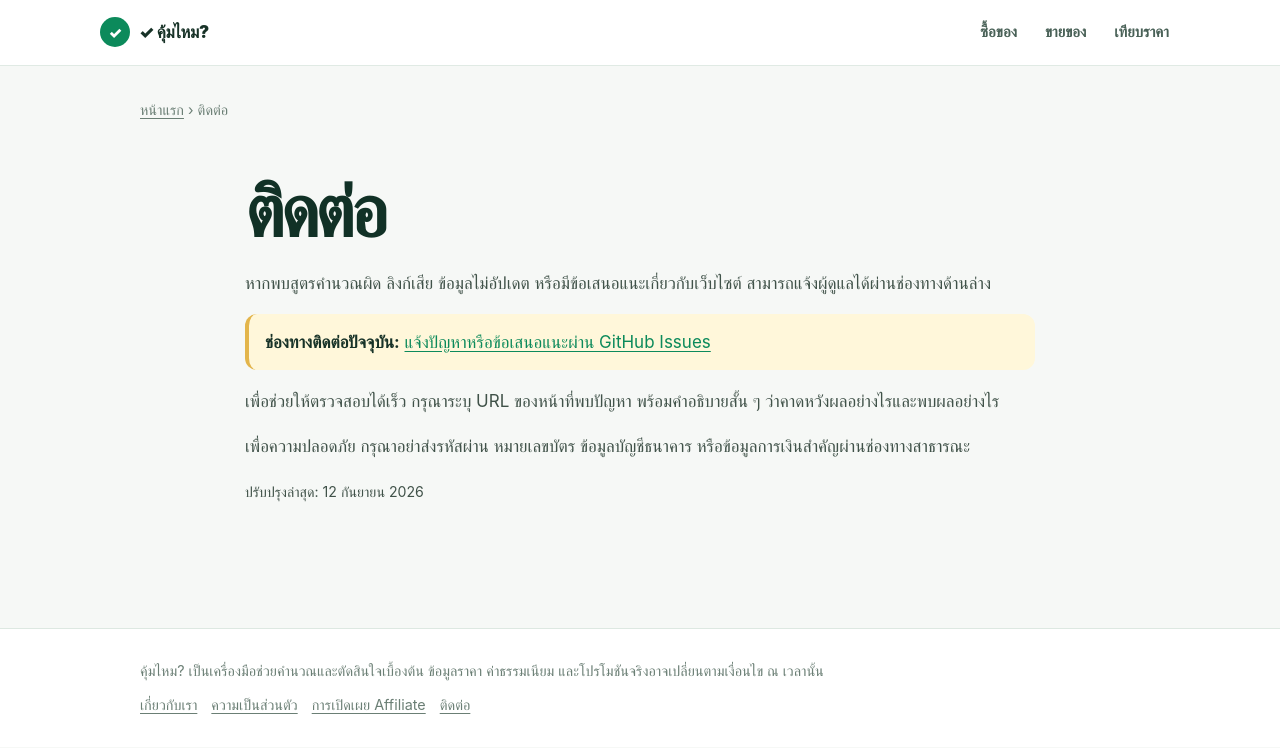
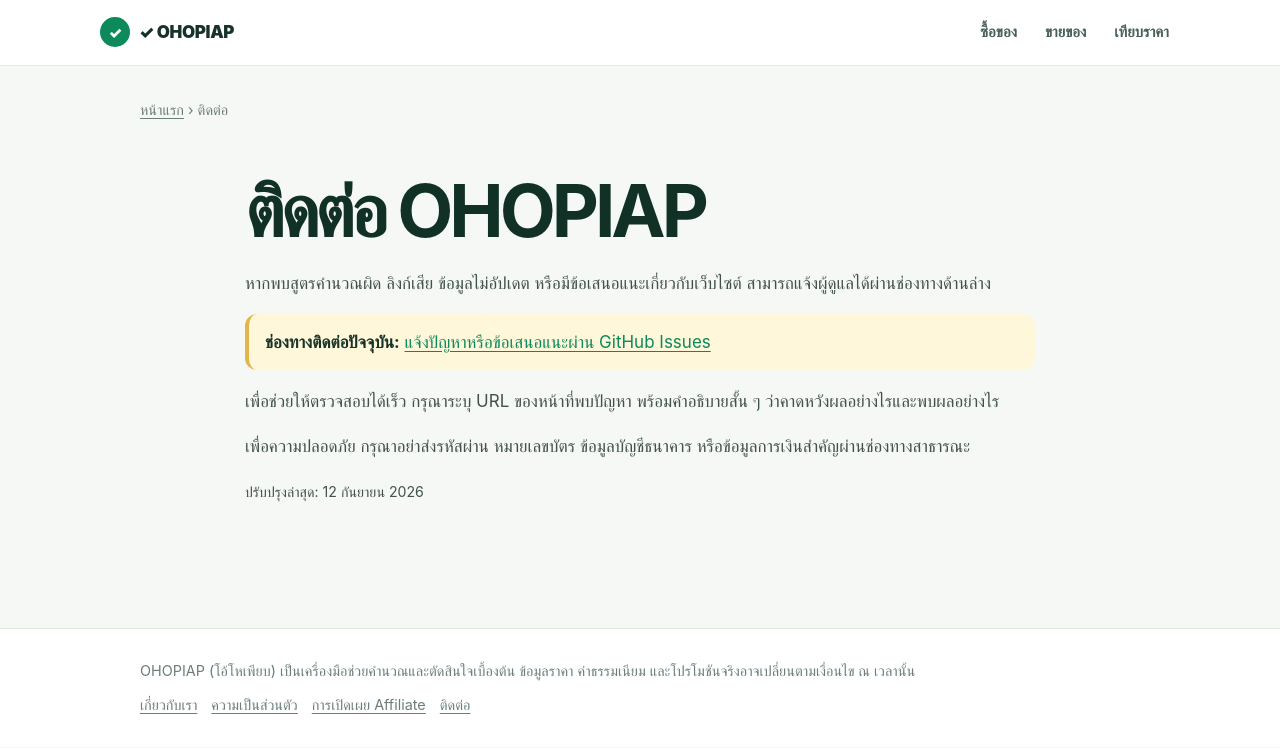
Before and after one commit to project-alis/koommai.web, a website: page public/contact/index.html in a window 1280 px wide. Drawn offline with Linux system fonts and the light colour scheme.

Commit message:
feat: rebrand contact page to OHOPIAP

```diff
--- a/public/contact/index.html
+++ b/public/contact/index.html
@@ -1,14 +1,14 @@
 <!doctype html>
 <html lang="th"><head><meta charset="utf-8"><meta name="viewport" content="width=device-width,initial-scale=1">
-<title>ติดต่อคุ้มไหม?</title>
-<meta name="description" content="ช่องทางติดต่อคุ้มไหม? สำหรับแจ้งสูตรคำนวณผิด ลิงก์เสีย ข้อมูลไม่อัปเดต หรือข้อเสนอแนะเกี่ยวกับเว็บไซต์">
+<title>ติดต่อ OHOPIAP</title>
+<meta name="description" content="ช่องทางติดต่อ OHOPIAP (โอ้โหเพียบ) สำหรับแจ้งสูตรคำนวณผิด ลิงก์เสีย ข้อมูลไม่อัปเดต หรือข้อเสนอแนะเกี่ยวกับเว็บไซต์">
 <meta name="robots" content="index,follow"><link rel="stylesheet" href="/assets/style.css"><link rel="icon" href="/assets/favicon.svg"></head>
-<body><header><nav class="nav" aria-label="เมนูหลัก"><a class="brand" href="/">✓ คุ้มไหม?</a><div class="navlinks"><a href="/tools/promo-check/">ซื้อของ</a><a href="/tools/profit-online/">ขายของ</a><a href="/tools/unit-price/">เทียบราคา</a></div></nav></header>
+<body><header><nav class="nav" aria-label="เมนูหลัก"><a class="brand" href="/">✓ OHOPIAP</a><div class="navlinks"><a href="/tools/promo-check/">ซื้อของ</a><a href="/tools/profit-online/">ขายของ</a><a href="/tools/unit-price/">เทียบราคา</a></div></nav></header>
 <main class="wrap"><div class="breadcrumb"><a href="/">หน้าแรก</a> › ติดต่อ</div><section class="content">
-<h1>ติดต่อ</h1>
+<h1>ติดต่อ OHOPIAP</h1>
 <p>หากพบสูตรคำนวณผิด ลิงก์เสีย ข้อมูลไม่อัปเดต หรือมีข้อเสนอแนะเกี่ยวกับเว็บไซต์ สามารถแจ้งผู้ดูแลได้ผ่านช่องทางด้านล่าง</p>
 <div class="note"><strong>ช่องทางติดต่อปัจจุบัน:</strong> <a href="https://github.com/project-alis/koommai.web/issues" rel="noopener noreferrer">แจ้งปัญหาหรือข้อเสนอแนะผ่าน GitHub Issues</a></div>
 <p>เพื่อช่วยให้ตรวจสอบได้เร็ว กรุณาระบุ URL ของหน้าที่พบปัญหา พร้อมคำอธิบายสั้น ๆ ว่าคาดหวังผลอย่างไรและพบผลอย่างไร</p>
 <p>เพื่อความปลอดภัย กรุณาอย่าส่งรหัสผ่าน หมายเลขบัตร ข้อมูลบัญชีธนาคาร หรือข้อมูลการเงินสำคัญผ่านช่องทางสาธารณะ</p>
 <p><small>ปรับปรุงล่าสุด: 12 กันยายน 2026</small></p>
-</section></main><footer><div class="footer"><div>คุ้มไหม? เป็นเครื่องมือช่วยคำนวณและตัดสินใจเบื้องต้น ข้อมูลราคา ค่าธรรมเนียม และโปรโมชันจริงอาจเปลี่ยนตามเงื่อนไข ณ เวลานั้น</div><div class="footer-links"><a href="/about/">เกี่ยวกับเรา</a><a href="/privacy/">ความเป็นส่วนตัว</a><a href="/affiliate-disclosure/">การเปิดเผย Affiliate</a><a href="/contact/">ติดต่อ</a></div></div></footer></body></html>
+</section></main><footer><div class="footer"><div>OHOPIAP (โอ้โหเพียบ) เป็นเครื่องมือช่วยคำนวณและตัดสินใจเบื้องต้น ข้อมูลราคา ค่าธรรมเนียม และโปรโมชันจริงอาจเปลี่ยนตามเงื่อนไข ณ เวลานั้น</div><div class="footer-links"><a href="/about/">เกี่ยวกับเรา</a><a href="/privacy/">ความเป็นส่วนตัว</a><a href="/affiliate-disclosure/">การเปิดเผย Affiliate</a><a href="/contact/">ติดต่อ</a></div></div></footer></body></html>
```
